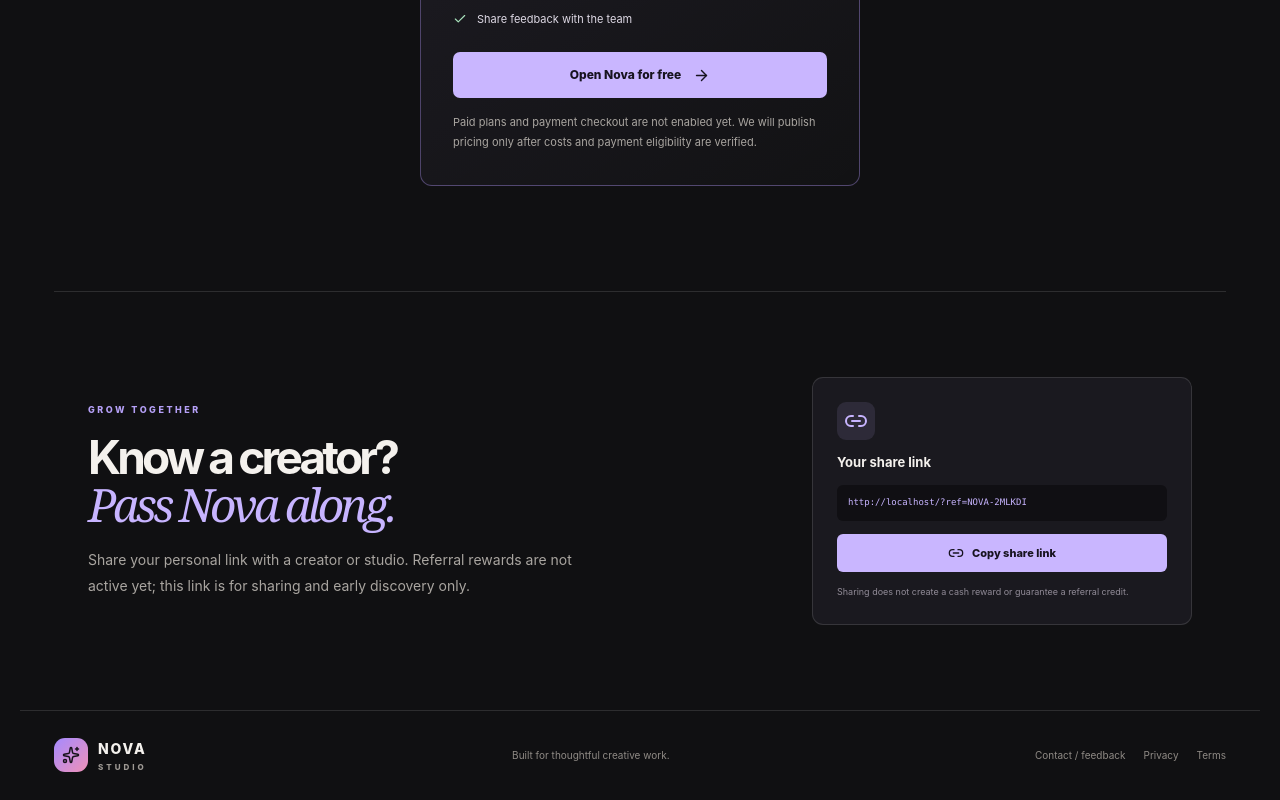
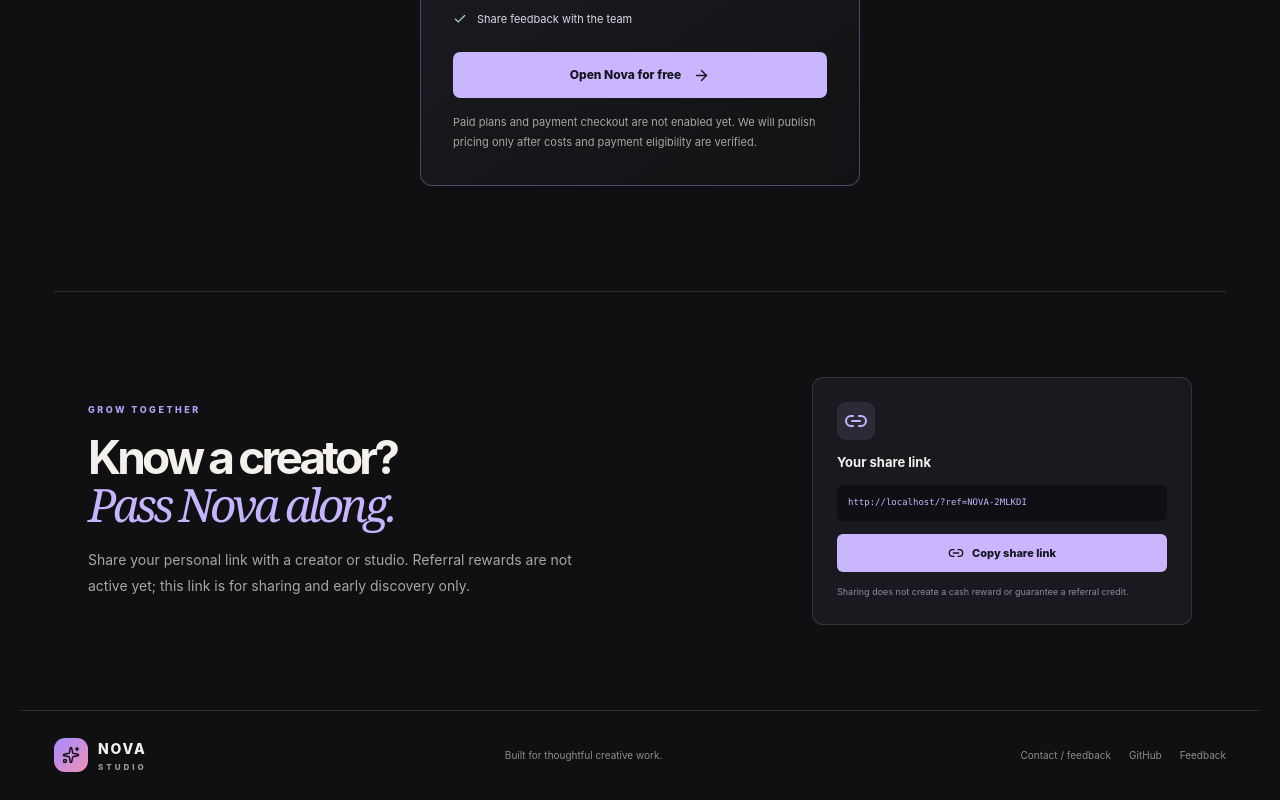
Before and after one commit to priyanshagrahari54-blip/nova-editor, a React (Vite) app: page / in a window 1280 px wide. Shown: the part 2409-3209 px from the top of the page. Built offline with nearby package versions, Linux system fonts and the light colour scheme.

Commit message:
fix: use verified feedback links on landing page

```diff
--- a/src/LandingPage.tsx
+++ b/src/LandingPage.tsx
@@ -83,7 +83,7 @@ export default function LandingPage() {
 
       <section className="referral-section"><div><div className="eyebrow">GROW TOGETHER</div><h2>Know a creator?<br /><em>Pass Nova along.</em></h2><p>Share your personal link with a creator or studio. Referral rewards are not active yet; this link is for sharing and early discovery only.</p></div><div className="share-card"><div className="share-icon"><Link2/></div><b>Your share link</b><code>{shareUrl}</code><button onClick={copyReferral}>{copied ? <><Check size={16}/> Copied</> : <><Link2 size={16}/> Copy share link</>}</button><small>Sharing does not create a cash reward or guarantee a referral credit.</small></div></section>
 
-      <footer className="landing-footer"><a className="landing-brand" href="/"><span className="brand-mark"><Sparkles size={18}/></span><span>NOVA <small>STUDIO</small></span></a><span>Built for thoughtful creative work.</span><div><a href="mailto:hello@nova-studio.app?subject=Nova%20Studio%20feedback">Contact / feedback</a><a href="/privacy">Privacy</a><a href="/terms">Terms</a></div></footer>
+      <footer className="landing-footer"><a className="landing-brand" href="/"><span className="brand-mark"><Sparkles size={18}/></span><span>NOVA <small>STUDIO</small></span></a><span>Built for thoughtful creative work.</span><div><a href="https://github.com/priyanshagrahari54-blip/nova-editor/issues/new">Contact / feedback</a><a href="https://github.com/priyanshagrahari54-blip/nova-editor">GitHub</a><a href="https://github.com/priyanshagrahari54-blip/nova-editor/issues">Feedback</a></div></footer>
     </main>
   )
 }
```
